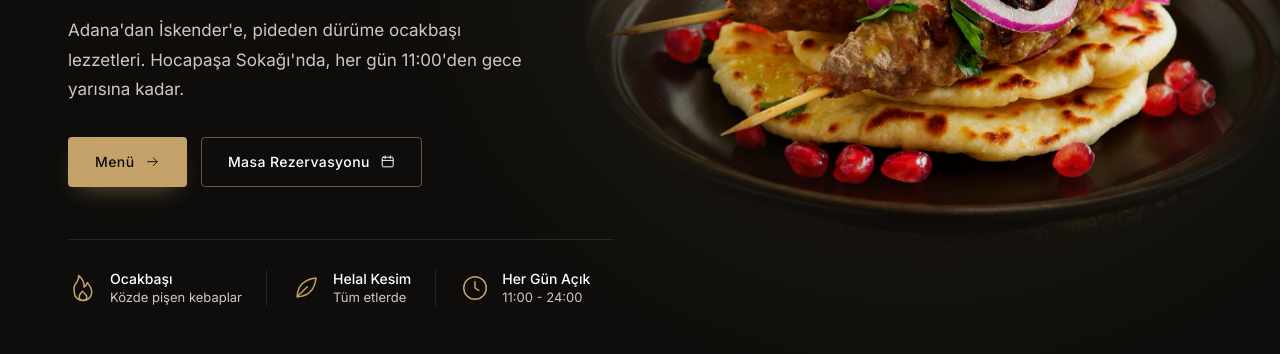
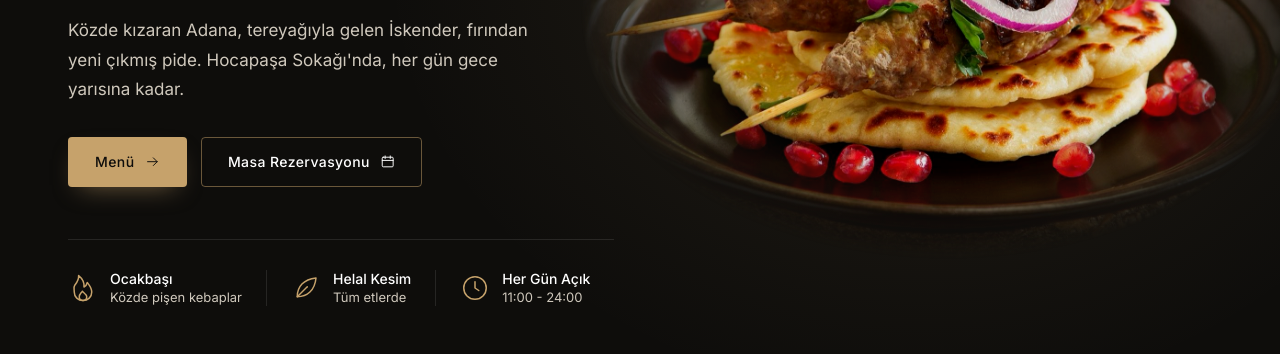
Before and after one commit to adnancann00/-zcan-Kebab, a plain HTML site: page index.html in a window 1280 px wide. Shown: the part 446-800 px from the top of the page. Drawn offline with nearby package versions, Linux system fonts and the light colour scheme.

Commit message:
Hero açıklamasını yeniden yaz
Co-Authored-By: Claude Opus 5.5 <noreply@anthropic.com>

```diff
--- a/index.html
+++ b/index.html
@@ -138,7 +138,7 @@
       <div class="hero__copy">
         <p class="eyebrow">Ocakbaşı geleneği, Sirkeci'de</p>
         <h1 id="hero-title">Közün Başında,<br>Lezzetin <em>Merkezinde</em></h1>
-        <p class="hero__lead">Adana'dan İskender'e, pideden dürüme ocakbaşı lezzetleri. Hocapaşa Sokağı'nda, her gün 11:00'den gece yarısına kadar.</p>
+        <p class="hero__lead">Közde kızaran Adana, tereyağıyla gelen İskender, fırından yeni çıkmış pide. Hocapaşa Sokağı'nda, her gün gece yarısına kadar.</p>
         <div class="hero__actions">
           <a href="tel:+902125270027" class="btn btn--gold hero__call"><svg class="ic" aria-hidden="true"><use href="#i-tel"/></svg> Hemen Ara: 0212 527 00 27</a>
           <a href="#menu" class="btn btn--gold">Menü <svg class="ic" aria-hidden="true"><use href="#i-ok"/></svg></a>
```
Also changed, not shown: 1 other file.
